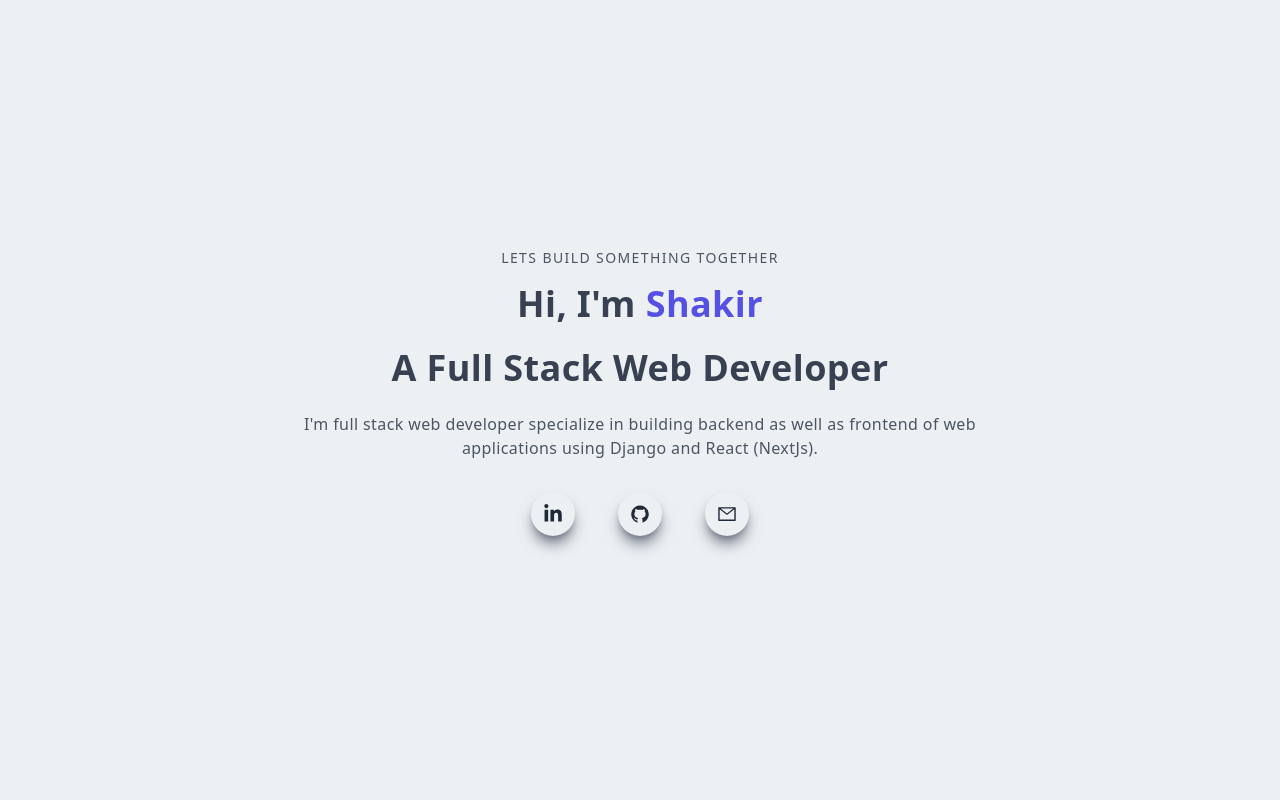
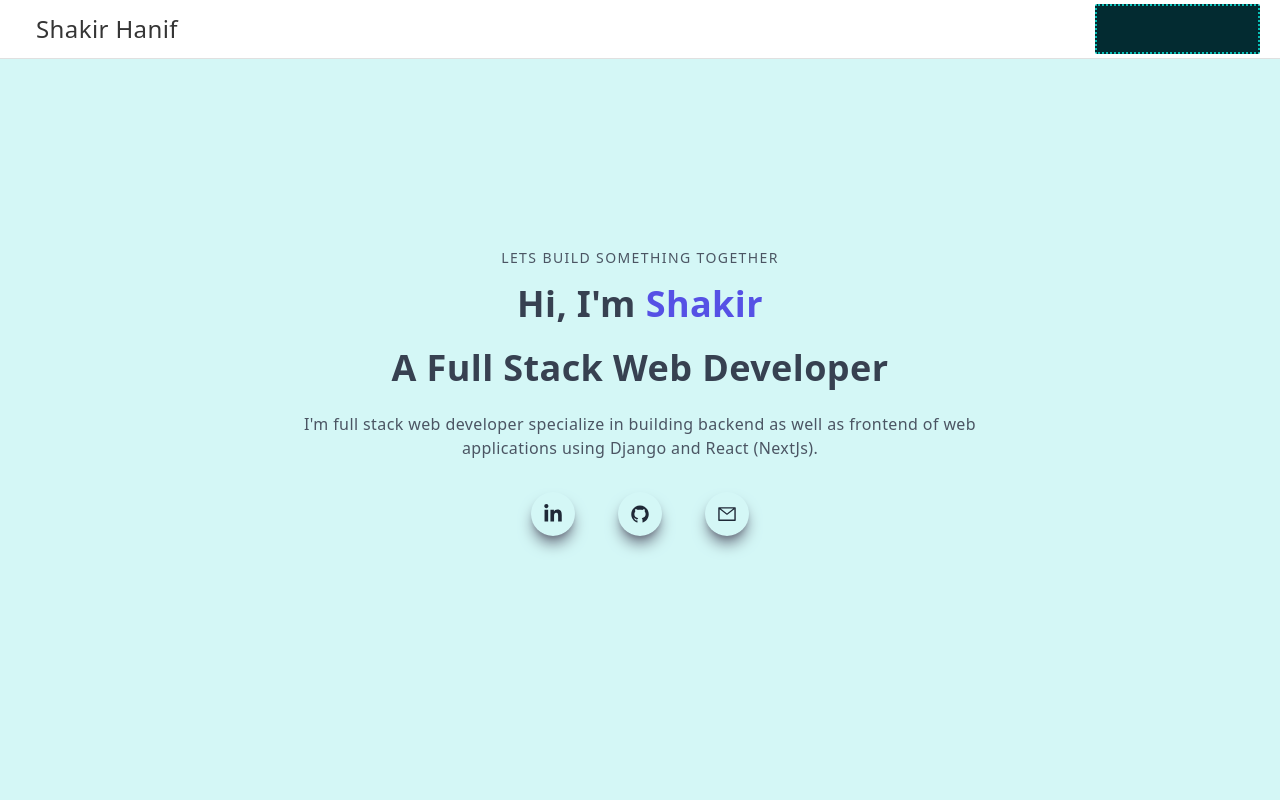
Before and after one commit to shakirhanif/portfolio, a Next.js app: page / in a window 1280 px wide. Shown: the top 800 px of the page. Built offline with nearby package versions, Linux system fonts and the light colour scheme.

Commit message:
nav integrated

```diff
--- a/components/Main.jsx
+++ b/components/Main.jsx
@@ -1,15 +1,10 @@
 import React from "react";
-import {
-  AiOutlineClose,
-  AiOutlineMenu,
-  AiOutlineMail,
-  AiOutlineGithub,
-} from "react-icons/ai";
+import { AiOutlineMail, AiOutlineGithub } from "react-icons/ai";
 import { FaLinkedinIn } from "react-icons/fa";
 
 const Main = () => {
   return (
-    <div id="home" className=" w-full h-screen text-center">
+    <div id="home" className=" w-full h-screen text-center bg-[#d4f7f6]">
       <div className="max-w-[1240px] w-full h-full mx-auto p-2 flex justify-center items-center">
         <div>
           <p className=" uppercase text-sm tracking-widest text-gray-600 ">
--- a/components/Navbar.jsx
+++ b/components/Navbar.jsx
@@ -9,6 +9,7 @@ import {
 } from "react-icons/ai";
 import { FaLinkedinIn } from "react-icons/fa";
 import { useRouter } from "next/router";
+import { Link as LinkS, animateScroll as scroll } from "react-scroll";
 
 const Navbar = () => {
   const [nav, setNav] = useState(false);
@@ -69,31 +70,61 @@ const Navbar = () => {
             style={{ color: `${linkColor}` }}
             className=" hidden md:flex mr-5"
           >
-            <Link href="/#home">
+            <LinkS
+              activeClass="active"
+              to="home"
+              spy={true}
+              smooth={true}
+              duration={500}
+            >
               <li className=" ml-10 text-sm hover:border-b border-amber-400 ease-in duration-150">
                 Home
               </li>
-            </Link>
-            <Link href="/#about">
+            </LinkS>
+            <LinkS
+              activeClass="active"
+              to="about"
+              spy={true}
+              smooth={true}
+              duration={500}
+            >
               <li className=" ml-10 text-sm hover:border-b  border-amber-400 ease-in duration-150 ">
                 About
               </li>
-            </Link>
-            <Link href="/#skills">
+            </LinkS>
+            <LinkS
+              activeClass="active"
+              to="skills"
+              spy={true}
+              smooth={true}
+              duration={500}
+            >
               <li className=" ml-10 text-sm hover:border-b  border-amber-400 ease-in duration-150 ">
                 Skills
               </li>
-            </Link>
-            <Link href="/#projects">
+            </LinkS>
+            <LinkS
+              activeClass="active"
+              to="projects"
+              spy={true}
+              smooth={true}
+              duration={500}
+            >
               <li className=" ml-10 text-sm hover:border-b  border-amber-400 ease-in duration-150 ">
                 Projects
               </li>
-            </Link>
-            <Link href="/#contact">
+            </LinkS>
+            <LinkS
+              activeClass="active"
+              to="contact"
+              spy={true}
+              smooth={true}
+              duration={500}
+            >
               <li className=" ml-10 text-sm hover:border-b  border-amber-400 ease-in duration-150 ">
                 Contact
               </li>
-            </Link>
+            </LinkS>
           </ul>
           <div
             onClick={handleNav}
--- a/pages/navbarnew.js
+++ b/components/NavbarNew.jsx
@@ -1,7 +1,6 @@
 import React, { useEffect, useState } from "react";
-import Image from "next/image";
 import Link from "next/link";
-import { AiOutlineMenu } from "react-icons/ai";
+import { AiOutlineClose, AiOutlineMenu } from "react-icons/ai";
 
 const NavbarNew = () => {
   const [downloadCv, setDownloadCv] = useState(
@@ -55,12 +54,27 @@ const NavbarNew = () => {
       preValue === "active-nav anim-navs" ? "" : "active-nav"
     );
     setTimeout(() => {
-      setNav((preValue) => (preValue === "" ? "" : "active-nav anim-navs"));
+      setNav((preValue) => preValue + " anim-navs");
     }, 100);
   }
 
+  const [shadow, setShadow] = useState(false);
+  useEffect(() => {
+    const handleShadow = () => {
+      if (window.scrollY >= 90) {
+        setShadow(true);
+      } else {
+        setShadow(false);
+      }
+    };
+    window.addEventListener("scroll", handleShadow);
+  }, []);
   return (
-    <nav>
+    <nav
+      className={
+        shadow ? " fixed w-full shadow-xl z-[100]  " : " fixed w-full z-[100]  "
+      }
+    >
       <div className="nav-container">
         <div className="nav-title">
           <div className="name-align">
@@ -76,7 +90,7 @@ const NavbarNew = () => {
               <div className="name-bar" style={{ paddingLeft: "5rem" }}>
                 Shakir Hanif
                 <br />
-                <span>Front-end Developer</span>
+                <span>Full-Stack Web Developer</span>
               </div>
             </div>
             <div
@@ -85,8 +99,8 @@ const NavbarNew = () => {
               id="nth"
               className="nav-links-effect-container"
             >
-              <a
-                href="#home"
+              <Link
+                href="/#home"
                 className={`nav-link ${
                   opacity ? "opacity-30 hover:opacity-100" : null
                 }`}
@@ -94,9 +108,9 @@ const NavbarNew = () => {
                 <div className="link-anim-set">
                   <div className="link-anim-set-p p1 ">Home</div>
                 </div>
-              </a>
-              <a
-                href="#about"
+              </Link>
+              <Link
+                href="/#about"
                 className={`nav-link ${
                   opacity ? "opacity-30 hover:opacity-100" : null
                 }`}
@@ -104,9 +118,9 @@ const NavbarNew = () => {
                 <div className="link-anim-set">
                   <div className="link-anim-set-p p2">About</div>
                 </div>
-              </a>
-              <a
-                href="#skills"
+              </Link>
+              <Link
+                href="/#skills"
                 className={`nav-link ${
                   opacity ? "opacity-30 hover:opacity-100" : null
                 }`}
@@ -114,9 +128,9 @@ const NavbarNew = () => {
                 <div className="link-anim-set">
                   <div className="link-anim-set-p p3">Skills</div>
                 </div>
-              </a>
-              <a
-                href="#projects"
+              </Link>
+              <Link
+                href="/#projects"
                 className={`nav-link ${
                   opacity ? "opacity-30 hover:opacity-100" : null
                 }`}
@@ -124,10 +138,10 @@ const NavbarNew = () => {
                 <div className="link-anim-set">
                   <div className="link-anim-set-p p3">Projects</div>
                 </div>
-              </a>
+              </Link>
 
-              <a
-                href="#contact"
+              <Link
+                href="/#contact"
                 className={`nav-link ${
                   opacity ? "opacity-30 hover:opacity-100" : null
                 }`}
@@ -135,7 +149,7 @@ const NavbarNew = () => {
                 <div className="link-anim-set">
                   <div className="link-anim-set-p p5">Contact</div>
                 </div>
-              </a>
+              </Link>
             </div>
             <div className="download-center">
               <div onClick={cvClickHandler}>
@@ -150,8 +164,16 @@ const NavbarNew = () => {
               </div>
             </div>
           </div>
-          <button className="menu-btn" onClick={navHandler} href="#">
-            <i className="fa-solid fa-bars-staggered">II</i>
+          <button
+            className="menu-btn shadow-none rounded-none bg-none"
+            onClick={navHandler}
+            href="#"
+          >
+            {nav !== "active-nav anim-navs" ? (
+              <AiOutlineMenu></AiOutlineMenu>
+            ) : (
+              <AiOutlineClose></AiOutlineClose>
+            )}
           </button>
         </div>
       </div>
--- a/package.json
+++ b/package.json
@@ -12,7 +12,8 @@
     "next": "13.0.4",
     "react": "18.2.0",
     "react-dom": "18.2.0",
-    "react-icons": "^4.6.0"
+    "react-icons": "^4.6.0",
+    "react-scroll": "^1.8.9"
   },
   "devDependencies": {
     "autoprefixer": "^10.4.13",
--- a/pages/_app.js
+++ b/pages/_app.js
@@ -1,10 +1,10 @@
-import Navbar from "../components/Navbar";
+import Navbar from "../components/NavbarNew";
 import "../styles/globals.css";
 
 function MyApp({ Component, pageProps }) {
   return (
     <>
-      {/* <Navbar></Navbar>  */}
+      <Navbar></Navbar>
       <Component {...pageProps} />
     </>
   );
--- a/styles/globals.css
+++ b/styles/globals.css
@@ -7,7 +7,7 @@ html {
 }
 @layer base {
   body {
-    @apply bg-[#ecf0f3] text-[#1f2937] tracking-wide;
+    @apply text-[#1f2937] tracking-wide;
   }
   h1,
   h2,
@@ -82,90 +82,6 @@ i {
   display: flex;
   align-items: center;
 }
-
-/* .dot-link-effect {
-  position: absolute;
-  left: 10%;
-  bottom: 0px;
-  height: 4px;
-  width: 4rem;
-  border-radius: 15%;
-  box-shadow: 0 0 10px #b6b6b6;
-  background: #b6b6b6;
-  transition: 0.8s cubic-bezier(0.18, 0.89, 0.34, 1.1) all;
-  z-index: 0;
-  animation: dot-eff ease 5s 1s infinite;
-} */
-
-@keyframes dot-eff {
-  0% {
-    box-shadow: 0 0 10px #fff;
-  }
-
-  50% {
-    box-shadow: 0 0 25px #fff;
-  }
-  100% {
-    box-shadow: 0 0 10px #fff;
-  }
-}
-
-/* .active0 {
-  left: 10%;
-}
-.active1 {
-  left: 30%;
-}
-.active2 {
-  left: 50%;
-}
-.active3 {
-  left: 70%;
-}
-.active4 {
-  left: 90%;
-} */
-
-/* text-opactity */
-
-/* #nth a:nth-child(n):hover ~ .dot-link-effect {
-  transform: scale(1.2);
-  box-shadow: 0 0 20px #fff;
-}
-
-#nth a:nth-child(1):hover ~ .dot-link-effect {
-  left: 10%;
-}
-
-#nth a:nth-child(2):hover ~ .dot-link-effect {
-  left: 30%;
-}
-
-#nth a:nth-child(3):hover ~ .dot-link-effect {
-  left: 50%;
-}
-
-#nth a:nth-child(4):hover ~ .dot-link-effect {
-  left: 70%;
-}
-
-#nth a:nth-child(5):hover ~ .dot-link-effect {
-  left: 90%;
-} */
-
-.link-numbers {
-  font-size: 15px;
-  font-family: consolas;
-  text-align: right;
-  color: #353535;
-  opacity: 0.5;
-  transition: 0.3s;
-}
-
-.slash {
-  letter-spacing: 4px;
-}
-
 .nav-title {
   display: flex;
   align-items: center;
@@ -488,7 +404,9 @@ i {
   }
 
   .active-nav {
-    position: absolute;
+    position: fixed;
+    left: 0;
+    top: 0;
     display: flex !important;
   }
   .anim-navs {
```
Also changed, not shown: 2 other files (tests, documents, lock files or other folders).
